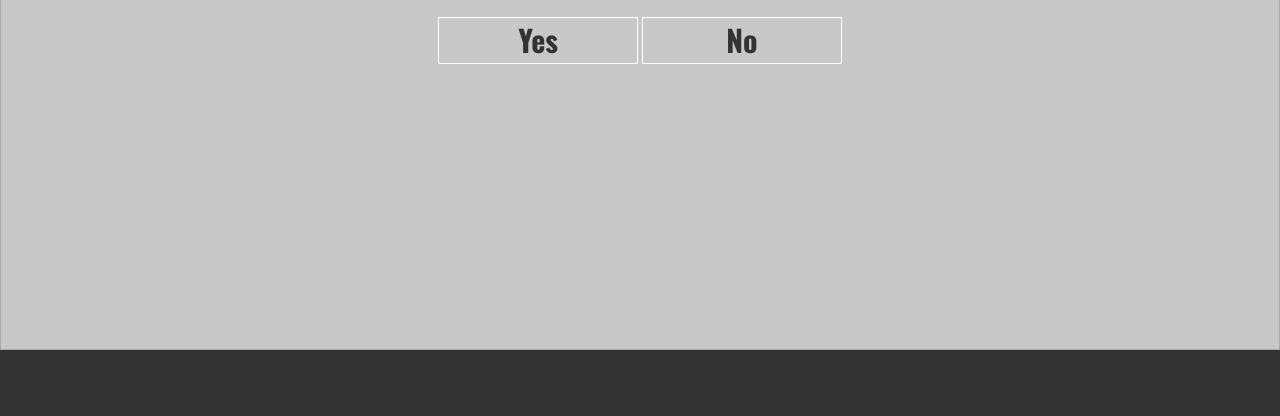
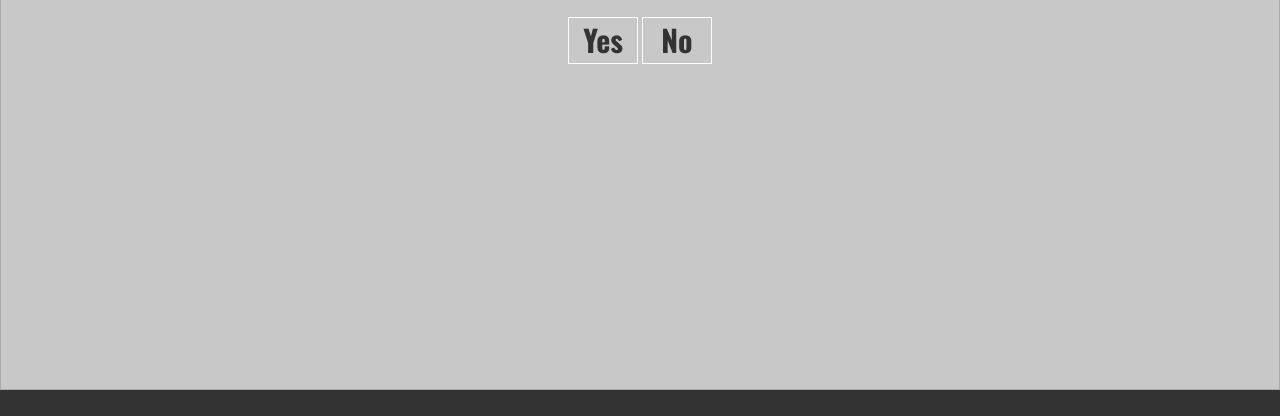
Before and after one commit to bdcarver/yelp_analysis, a plain HTML site: page index.html in a window 1280 px wide. Shown: the part 384-800 px from the top of the page. Drawn offline with nearby package versions, Linux system fonts and the light colour scheme.

Commit message:
changed divs to %

```diff
--- a/css/main.css
+++ b/css/main.css
@@ -22,7 +22,7 @@
 	margin-top: 20px;
 	text-align: center;
 	width: 100%;
-	height: 600px;
+	height: 80%;
 
 }
 .decision{
@@ -33,7 +33,7 @@
 	border: 1px solid white;
 	margin-bottom: 20px;
 	font-size: 30px;
-	width: 200px;
+	width: 70px;
 }
 .jumbotron{
 	background: #333;
@@ -45,3 +45,8 @@
 	width: 100%;
 	height: 100%;
 }
+.box{
+	position: absolute;
+	height: 100%;
+	width: 100%;
+}
--- a/index.html
+++ b/index.html
@@ -10,6 +10,7 @@
     <link rel="stylesheet" type="text/css" href="css/main.css">
   </head>
   <body>
+    <div class="box">
       <div class="jumbotron">
         <h1 class="title">CardMe</h1>
         <div id="cardedBox">
@@ -18,6 +19,7 @@
           <button class="decision">No</button>
         </div>
       </div>
+    </div>
     <script src="https://ajax.googleapis.com/ajax/libs/jquery/2.1.4/jquery.min.js"></script>
     <script src="https://cdn.rawgit.com/twbs/bootstrap/v4-dev/dist/js/bootstrap.js"></script>
   </body>
```
Lines whose indentation alone changed are shown as unchanged.
